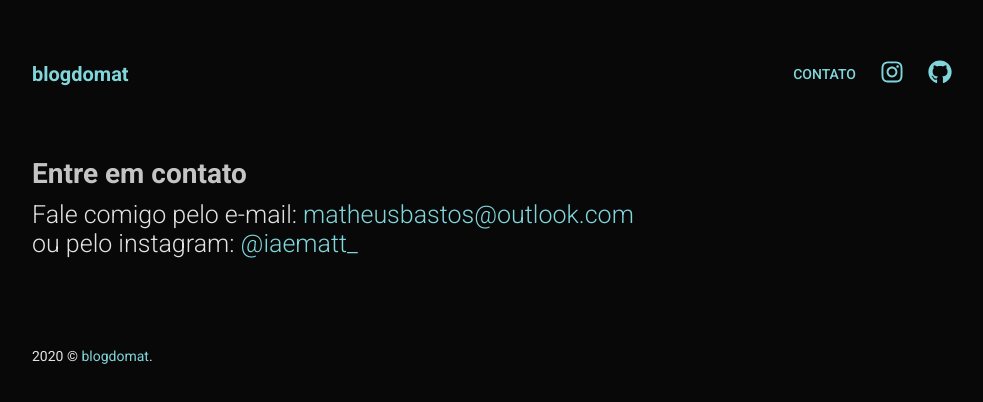
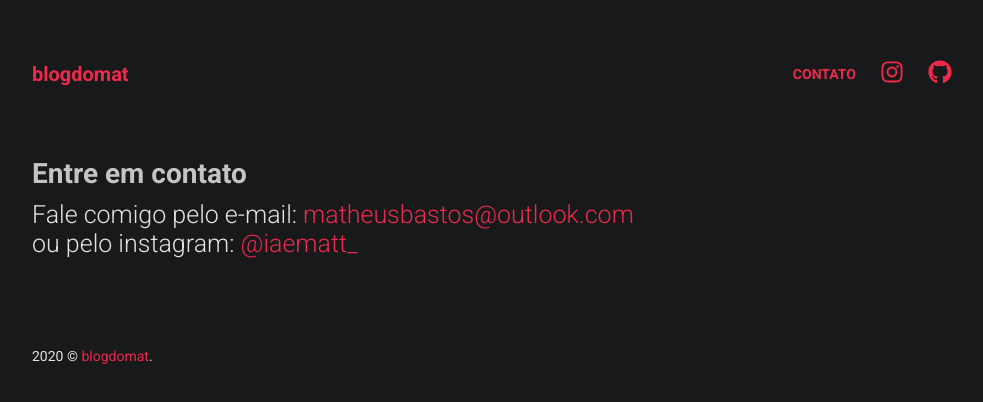
Before and after one commit to iaematt/blogdomat, a Next.js app: page /contact in a window 1280 px wide. Shown: the top 402 px of the page, without its empty margins (148-1131 px from the left). Built offline with nearby package versions, Linux system fonts and the light colour scheme.

Commit message:
change layout

```diff
--- a/components/Header/styles.ts
+++ b/components/Header/styles.ts
@@ -2,7 +2,8 @@ import styled from 'styled-components'
 
 export const Container = styled.header`
   width: 920px;
-  margin: 60px auto 0;
+  margin: 0 auto;
+  padding-top: 60px;
   display: flex;
   flex-direction: row;
   justify-content: space-between;
@@ -25,7 +26,7 @@ export const Menu = styled.div`
   a {
     margin: 0 12px;
     text-transform: uppercase;
-    font-weight: 500;
+    font-weight: 700;
   }
 
   a:last-child {
--- a/components/PostLayout/styles.ts
+++ b/components/PostLayout/styles.ts
@@ -27,11 +27,13 @@ export const Container = styled.article`
 `
 
 export const Article = styled.article`
-  width: 60%;
+  width: 65%;
 
   img {
     max-width: 100%;
     border-bottom: 2px solid #333;
+    box-shadow: 0 1px 2px rgba(0, 0, 0, 0.2);
+    border-radius: 1px;
   }
 
   @media screen and (max-width: 880px) {
@@ -40,7 +42,7 @@ export const Article = styled.article`
 `
 
 export const Image = styled.div`
-  width: 39%;
+  width: 34%;
   padding-top: 47px;
 
   @media screen and (max-width: 880px) {
@@ -51,5 +53,7 @@ export const Image = styled.div`
 
   img {
     max-width: 100%;
+    box-shadow: 0 1px 2px rgba(0, 0, 0, 0.2);
+    border-radius: 1px;
   }
 `
--- a/components/PostList/styles.ts
+++ b/components/PostList/styles.ts
@@ -9,16 +9,17 @@ export const Container = styled.div`
 
   img {
     max-width: 100%;
-    /* border-radius: 5px; */
+    border-radius: 1px;
     cursor: pointer;
     opacity: 0.9;
     transition: all 0.2s ease-in-out;
     /* border: 5px solid #000; */
-    box-shadow: 0 1px 2px rgba(0, 0, 0, 0.3);
+    box-shadow: 0 1px 2px rgba(0, 0, 0, 0.2);
   }
 
   img:hover {
     opacity: 1;
+    transform: scale(1.05);
   }
 
   @media screen and (max-width: 880px) {
--- a/package.json
+++ b/package.json
@@ -8,7 +8,6 @@
     "start": "next start"
   },
   "dependencies": {
-    "@types/styled-components": "^5.1.3",
     "chrome-aws-lambda": "^5.3.1",
     "next": "9.5.3",
     "nprogress": "^0.2.0",
@@ -24,6 +23,7 @@
     "@types/node": "^14.10.2",
     "@types/puppeteer-core": "^2.0.0",
     "@types/react": "^16.9.49",
+    "@types/styled-components": "^5.1.3",
     "@types/webpack-env": "^1.15.2",
     "@typescript-eslint/eslint-plugin": "^4.3.0",
     "@typescript-eslint/parser": "^4.3.0",
--- a/public/nprogress.css
+++ b/public/nprogress.css
@@ -4,7 +4,7 @@
 }
 
 #nprogress .bar {
-  background: #81D6DB;
+  background: #ed2a4c;
 
   position: fixed;
   z-index: 1031;
@@ -22,7 +22,7 @@
   right: 0px;
   width: 100px;
   height: 100%;
-  box-shadow: 0 0 10px #81D6DB, 0 0 5px #81D6DB;
+  box-shadow: 0 0 10px #ed2a4c, 0 0 5px #ed2a4c;
   opacity: 1.0;
 
   -webkit-transform: rotate(3deg) translate(0px, -4px);
@@ -45,8 +45,8 @@
   box-sizing: border-box;
 
   border: solid 2px transparent;
-  border-top-color: #81D6DB;
-  border-left-color: #81D6DB;
+  border-top-color: #ed2a4c;
+  border-left-color: #ed2a4c;
   border-radius: 50%;
 
   -webkit-animation: nprogress-spinner 400ms linear infinite;
--- a/src/pages/api/_lib/thumbTemplate.ts
+++ b/src/pages/api/_lib/thumbTemplate.ts
@@ -47,7 +47,7 @@ export default function getThumbnailTemplate(title: string, icon: string) {
 
       .hover-background {
         width: 120%;
-        background: #81D6DB;
+        background: #ed2a4c;
         height: 80px;
         position: fixed;
         left: -20px;
--- a/src/styles/global.ts
+++ b/src/styles/global.ts
@@ -51,6 +51,8 @@ export default createGlobalStyle`
     font: 400 13px 'Roboto Mono', sans-serif !important;
     margin-bottom: 15px;
     overflow-x: auto;
+    box-shadow: 0 1px 2px rgba(0, 0, 0, 0.15);
+    border-radius: 1px;
   }
 
   em, strong {
--- a/src/styles/theme.ts
+++ b/src/styles/theme.ts
@@ -1,13 +1,13 @@
 const theme = {
   colors: {
-    background: '#080808',
+    background: '#18191a',
     text: '#e3e3e3',
     title: '#c4c4c4',
-    primary: '#81D6DB',
+    primary: '#ed2a4c',
     secondary: '#c5c5c5',
     selectBackground: '#ffffff',
     selectColor: '#000000',
-    codeBackground: '#111111'
+    codeBackground: '#242526'
   }
 }
 
```
Also changed, not shown: 1 other file (tests, documents, lock files or other folders).
